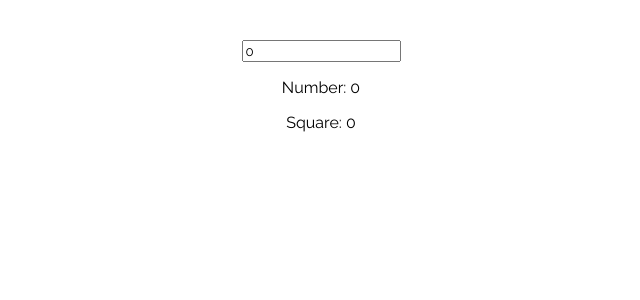
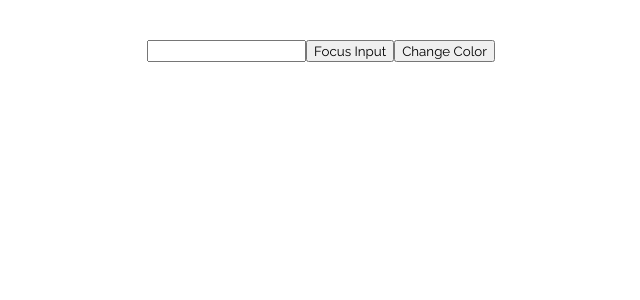
Before and after one commit to shaileshdhandhukiya/learn-react, a React (Vite) app: page / in a window 1280 px wide. Shown: the top 300 px of the page, without its empty margins (319-959 px from the left). Built offline with nearby package versions, Linux system fonts and the light colour scheme.

Commit message:
use reff

```diff
--- a/src/App.jsx
+++ b/src/App.jsx
@@ -2,7 +2,7 @@ import "./App.css";
 
 import React, { useEffect, useState } from "react";
 import { FamilyContext } from "./components/prop-drilling/FamilyContext";
-import CounterUseMemo from "./components/CounterUseMemo";
+import UseRef from "./components/UseRef";
 
 import Family from "./components/prop-drilling/Family";
 
@@ -14,7 +14,7 @@ function App() {
   return (
     <>
       {/* <FamilyContext.Provider value={familyMessage}> */}
-        <CounterUseMemo />
+        <UseRef />
       {/* </FamilyContext.Provider> */}
     </>
   );
--- /dev/null
+++ b/src/components/UseRef.jsx
@@ -0,0 +1,25 @@
+import React, { useRef } from 'react';
+
+function UseRef() {
+    // Create a ref to store a DOM element
+    const inputRef = useRef(null);
+
+    // Function to focus the input element
+    const focusInput = () => {
+        inputRef.current.focus();
+    };
+
+    const changeCOlor = () => {
+        inputRef.current.style.color = "red";
+    }
+
+    return (
+        <div>
+            <input type="text" ref={inputRef} />
+            <button onClick={focusInput}>Focus Input</button>
+            <button onClick={changeCOlor}>Change Color</button>
+        </div>
+    );
+}
+
+export default UseRef;
```
